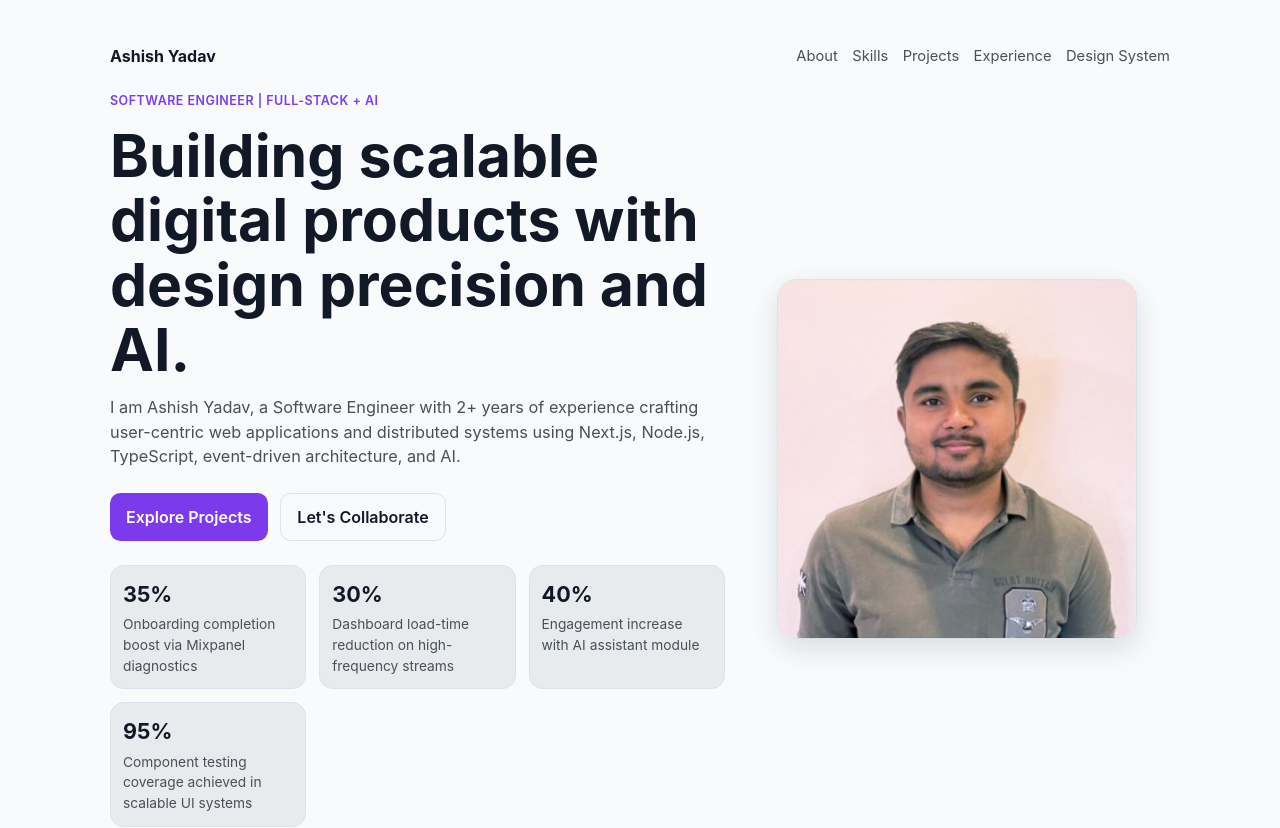
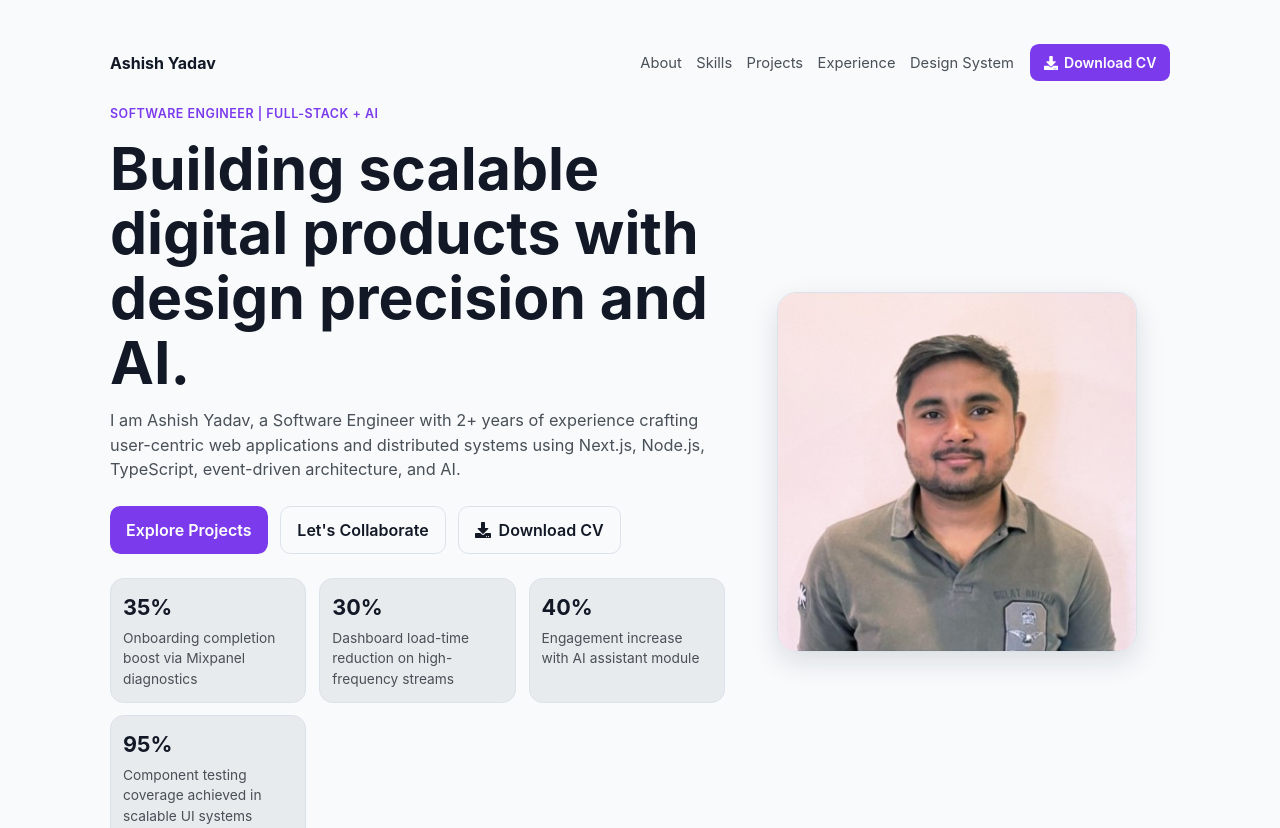
Before and after one commit to ASHISHYADAV85270/custom-https-ashishyadavfeb02.netlify.app-, a React (Vite) app: page / in a window 1280 px wide. Shown: the top 828 px of the page. Built offline with nearby package versions, Linux system fonts and the light colour scheme; no server answers.

Commit message:
Added support for CV download

```diff
--- a/src/App.css
+++ b/src/App.css
@@ -25,10 +25,36 @@
   font-size: 1rem;
 }
 
+.top-nav-actions {
+  display: flex;
+  align-items: center;
+  gap: 1rem;
+  flex-wrap: wrap;
+}
+
 .nav-links {
   display: flex;
   gap: 0.9rem;
   flex-wrap: wrap;
+}
+
+.nav-cv-btn {
+  display: inline-flex;
+  align-items: center;
+  gap: 0.4rem;
+  padding: 0.5rem 0.85rem;
+  border-radius: 0.55rem;
+  background: var(--accent);
+  color: #fff;
+  text-decoration: none;
+  font-size: 0.88rem;
+  font-weight: 600;
+  white-space: nowrap;
+  transition: opacity 0.15s ease;
+}
+
+.nav-cv-btn:hover {
+  opacity: 0.9;
 }
 
 .nav-links a {
@@ -135,6 +161,10 @@
 .btn-secondary {
   border: 1px solid var(--border);
   color: var(--text-h);
+}
+
+.btn-download {
+  gap: 0.45rem;
 }
 
 .section {
@@ -474,9 +504,20 @@
     flex-direction: column;
   }
 
+  .top-nav-actions {
+    width: 100%;
+    flex-direction: column;
+    align-items: flex-start;
+  }
+
   .nav-links {
     width: 100%;
     gap: 0.6rem;
+  }
+
+  .nav-cv-btn {
+    width: 100%;
+    justify-content: center;
   }
 
   .hero-layout {
--- a/src/App.jsx
+++ b/src/App.jsx
@@ -5,6 +5,7 @@ import {
   FaCss3Alt,
   FaDatabase,
   FaDocker,
+  FaDownload,
   FaEnvelope,
   FaGithub,
   FaHtml5,
@@ -20,6 +21,7 @@ import './App.css'
 import { ChatbotWidget } from './components/ChatbotWidget'
 import { SectionHeader } from './components/SectionHeader'
 import {
+  cvDownload,
   designSystemHighlights,
   experiences,
   impactStats,
@@ -79,12 +81,25 @@ function App() {
       <header className="hero-section">
         <nav className="top-nav">
           <p className="brand">Ashish Yadav</p>
+          <div className="top-nav-actions">
             <div className="nav-links">
               <a href="#about-video">About</a>
               <a href="#skills">Skills</a>
               <a href="#projects">Projects</a>
               <a href="#experience">Experience</a>
               <a href="#design-system">Design System</a>
+            </div>
+            {cvDownload.url ? (
+              <a
+                className="nav-cv-btn"
+                href={cvDownload.url}
+                target="_blank"
+                rel="noreferrer"
+              >
+                <FaDownload aria-hidden="true" />
+                Download CV
+              </a>
+            ) : null}
           </div>
         </nav>
         <div className="hero-layout">
@@ -103,6 +118,17 @@ function App() {
               <a className="btn btn-secondary" href="#contact">
                 Let&apos;s Collaborate
               </a>
+              {cvDownload.url ? (
+                <a
+                  className="btn btn-secondary btn-download"
+                  href={cvDownload.url}
+                  target="_blank"
+                  rel="noreferrer"
+                >
+                  <FaDownload aria-hidden="true" />
+                  {cvDownload.label}
+                </a>
+              ) : null}
             </div>
 
             <div className="impact-grid">
@@ -320,6 +346,12 @@ function App() {
               <FaLinkedin aria-hidden="true" />
               LinkedIn
             </a>
+            {cvDownload.url ? (
+              <a href={cvDownload.url} target="_blank" rel="noreferrer">
+                <FaDownload aria-hidden="true" />
+                {cvDownload.label}
+              </a>
+            ) : null}
           </div>
         </div>
       </footer>
--- a/src/data/portfolioData.js
+++ b/src/data/portfolioData.js
@@ -52,6 +52,28 @@ export const profileLinks = {
   linkedin: 'https://www.linkedin.com/in/ashish852/',
   email: 'mailto:ashishyadavfeb02@gmail.com',
   phone: 'tel:+918527086883',
+}
+
+function toGoogleDriveDownloadUrl(url) {
+  if (!url || !url.includes('drive.google.com')) {
+    return url
+  }
+
+  const fileId =
+    url.match(/\/d\/([^/]+)/)?.[1] ?? url.match(/[?&]id=([^&]+)/)?.[1]
+
+  if (!fileId) {
+    return url
+  }
+
+  return `https://drive.google.com/uc?export=download&id=${fileId}`
+}
+
+const rawCvUrl = import.meta.env.VITE_CV_URL?.trim() ?? ''
+
+export const cvDownload = {
+  url: toGoogleDriveDownloadUrl(rawCvUrl),
+  label: 'Download CV',
 }
 
 export const profileImage = '/images/ashish-profile.png'
```
Lines whose indentation alone changed are shown as unchanged.
